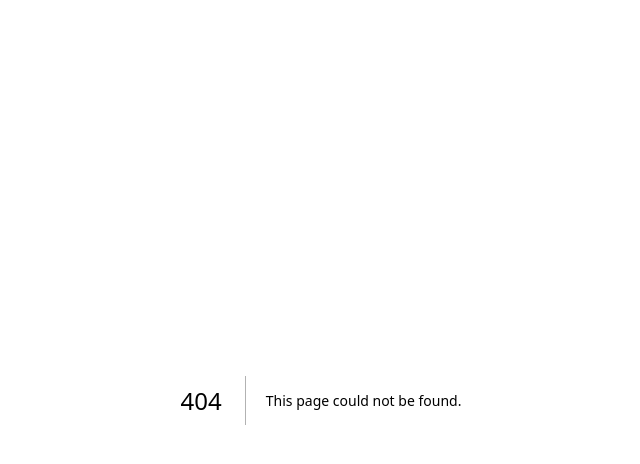
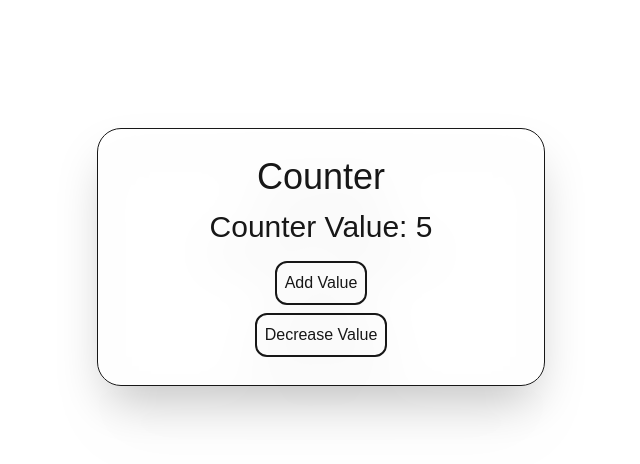
Before and after one commit to AylaMajid22/nextJS-Counter, a Next.js app: page /counter-app in a window 1280 px wide. Before the commit this address had no page. Shown: the top 464 px of the page, without its empty margins (319-959 px from the left). Built offline with nearby package versions, Linux system fonts and the light colour scheme.

Commit message:
Add counter-app page

```diff
--- /dev/null
+++ b/src/app/counter-app/page.jsx
@@ -0,0 +1,37 @@
+ 'use client'
+
+ import { useState } from "react";
+
+ export default function Page(){
+       const [counter , setCounter] = useState(5);
+
+
+
+     function valueIncrease(){
+        if (counter < 20){
+        setCounter (counter + 1);
+        console.log("value added successfully" , counter + 1)
+    }
+     }
+
+      function valueDecrease(){
+        if (counter > 0){
+            setCounter (counter - 1)
+            console.log("Value decrease successfully" , counter - 1);
+        }
+     }
+
+     return(
+     <>
+     <div className="text-center items-center justify-center border  max-w-md m-auto mt-32 p-7 rounded-3xl drop-shadow-2xl shadow-2xl">
+         <h1 className="text-4xl">Counter</h1>
+         <h2 className="text-3xl mt-3 mb-4" >Counter Value: {counter}</h2>
+         <button disabled = {counter >= 20} onClick={valueIncrease}
+          className="disabled:opacity-50 disabled:border-black disabled:cursor-not-allowed disabled:hover:bg-white disabled:hover:p-2 border-2 hover:bg-green-500 hover:px-3 duration-500 p-2 rounded-xl cursor-pointer hover:border-green-800">Add Value </button>
+         <br />
+         <button disabled = {counter <= 0} onClick={valueDecrease}
+          className="disabled:opacity-50 disabled:border-black disabled:cursor-not-allowed disabled:hover:bg-white disabled:hover:p-2 border-2 hover:bg-red-500 hover:px-3 duration-500 p-2 rounded-xl cursor-pointer mt-2 hover:border-red-800">Decrease Value </button>
+     </div>
+     </>
+     )
+ }
```
